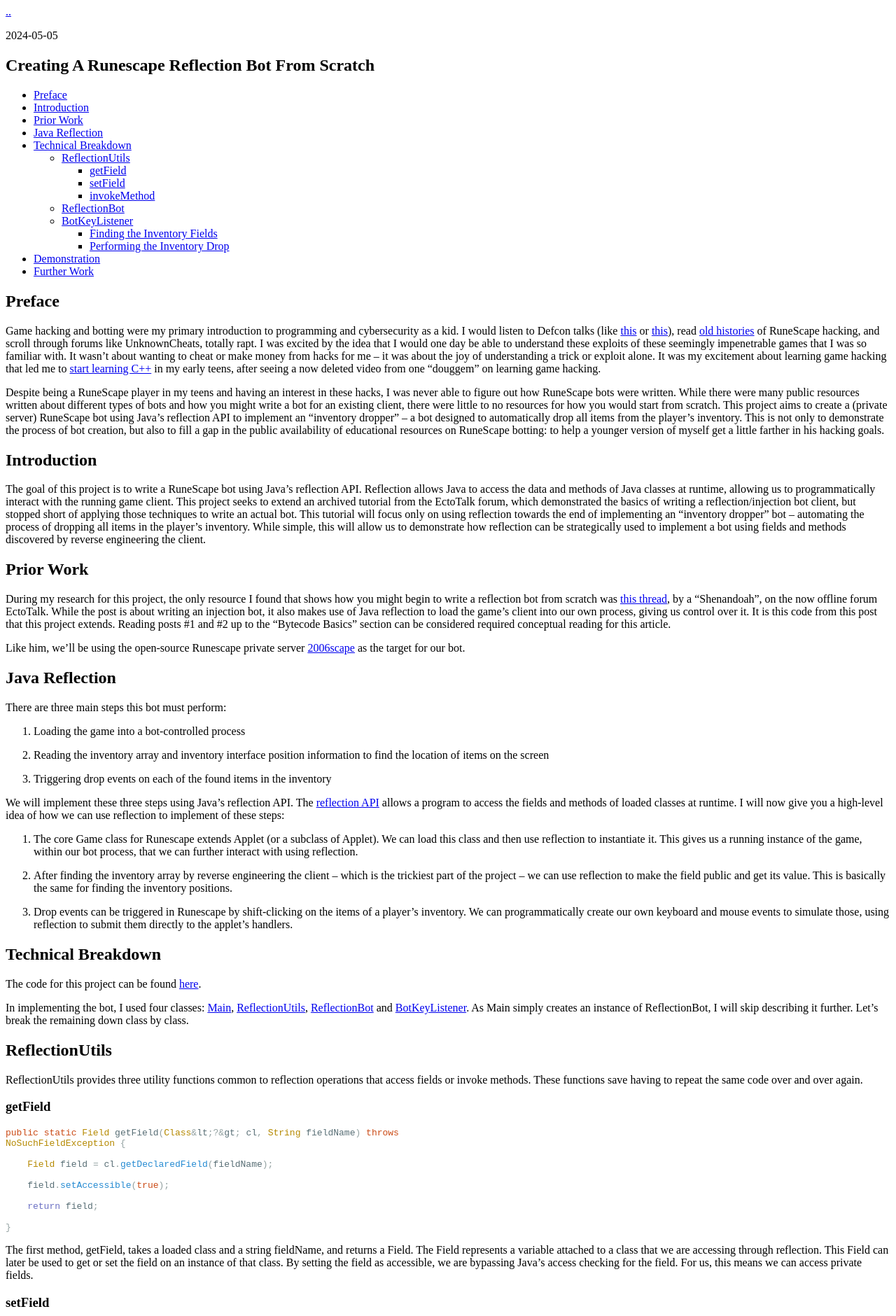
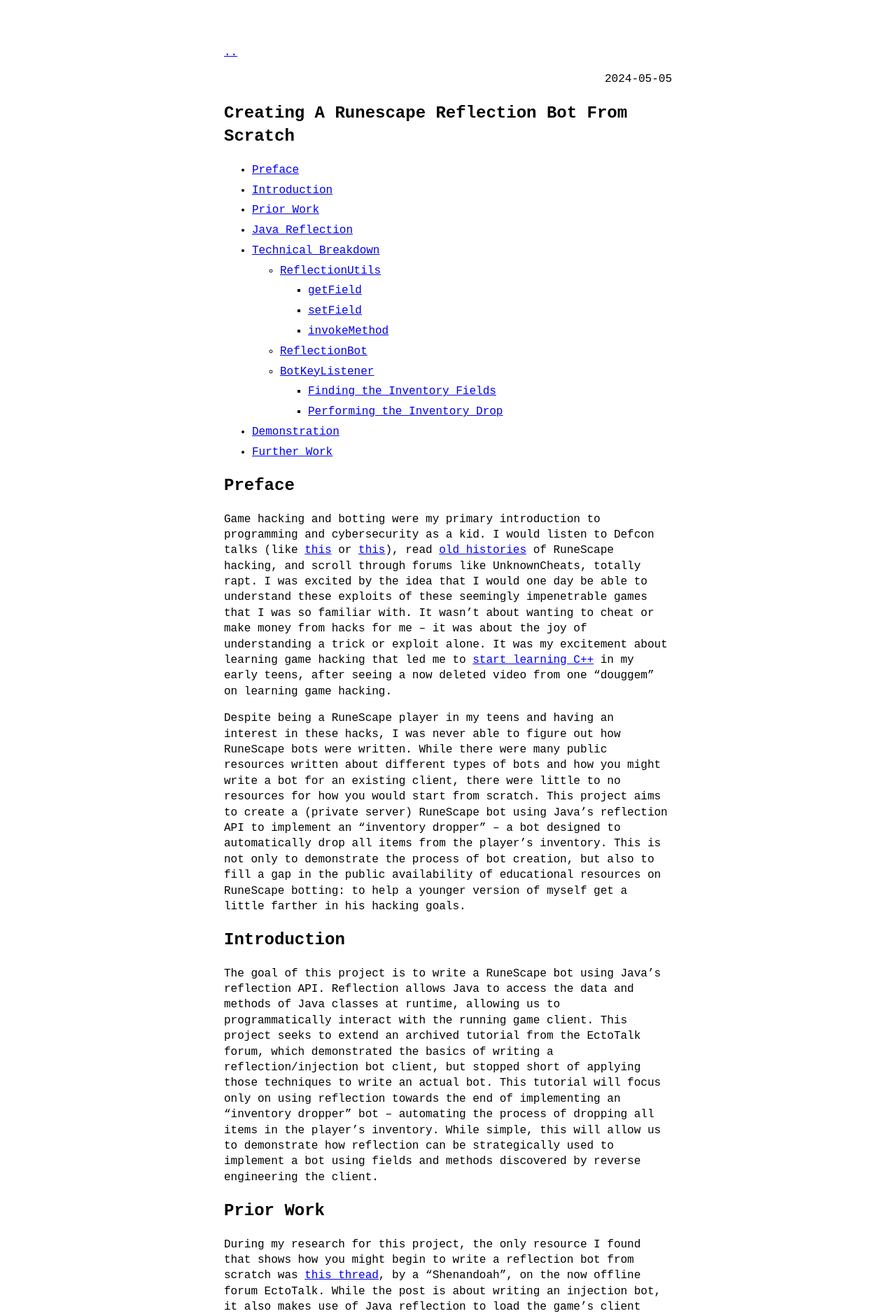
Before and after one commit to murdoch3/murdoch3.github.io, a Jekyll site: the page built from _posts/2024-05-05-Creating-a-RuneScape-Reflection-Bot-From-Scratch.md, in a window 1280 px wide. Shown: the top 1880 px of the page at 70% size. Built offline with Jekyll 4.4.1, drawn with Linux system fonts in a browser that asks for light colours; some of the changed text lies outside the part shown.

Commit message:
Have I got it?!

```diff
--- a/_includes/head.html
+++ b/_includes/head.html
@@ -15,6 +15,6 @@
   {%-feed_meta-%}
 
   <link rel="shortcut icon" type="image/x-icon" href="{{ site.favicon | relative_url }}" />
-  <!--<link rel="stylesheet" href="{{ "/assets/css/main.css" | relative_url }}" />-->
+  <link rel="stylesheet" href="{{ "/assets/css/main.css" | relative_url }}" />
   <link rel="stylesheet" href="{{ "/assets/css/syntax.css" | relative_url }}" />
 </head>
--- a/assets/css/main.scss
+++ b/assets/css/main.scss
@@ -1,91 +1,4 @@
-/* Dracula Theme v1.2.5
- *
- * https://github.com/zenorocha/dracula-theme
- *
- * Copyright 2016, All rights reserved
- *
- * Code licensed under the MIT license
- * http://zenorocha.mit-license.org
- *
- * @author Rob G <wowmotty@gmail.com>
- * @author Chris Bracco <chris@cbracco.me>
- * @author Zeno Rocha <hi@zenorocha.com>
- */
+---
+---
 
- .highlight .hll { background-color: #f1fa8c }
- .highlight  { background: #282a36; color: #f8f8f2 }
- .highlight .c { color: #6272a4 } /* Comment */
- .highlight .err { color: #f8f8f2 } /* Error */
- .highlight .g { color: #f8f8f2 } /* Generic */
- .highlight .k { color: #ff79c6 } /* Keyword */
- .highlight .l { color: #f8f8f2 } /* Literal */
- .highlight .n { color: #f8f8f2 } /* Name */
- .highlight .o { color: #ff79c6 } /* Operator */
- .highlight .x { color: #f8f8f2 } /* Other */
- .highlight .p { color: #f8f8f2 } /* Punctuation */
- .highlight .ch { color: #6272a4 } /* Comment.Hashbang */
- .highlight .cm { color: #6272a4 } /* Comment.Multiline */
- .highlight .cp { color: #ff79c6 } /* Comment.Preproc */
- .highlight .cpf { color: #6272a4 } /* Comment.PreprocFile */
- .highlight .c1 { color: #6272a4 } /* Comment.Single */
- .highlight .cs { color: #6272a4 } /* Comment.Special */
- .highlight .gd { color: #8b080b } /* Generic.Deleted */
- .highlight .ge { color: #f8f8f2; text-decoration: underline } /* Generic.Emph */
- .highlight .gr { color: #f8f8f2 } /* Generic.Error */
- .highlight .gh { color: #f8f8f2; font-weight: bold } /* Generic.Heading */
- .highlight .gi { color: #f8f8f2; font-weight: bold } /* Generic.Inserted */
- .highlight .go { color: #44475a } /* Generic.Output */
- .highlight .gp { color: #f8f8f2 } /* Generic.Prompt */
- .highlight .gs { color: #f8f8f2 } /* Generic.Strong */
- .highlight .gu { color: #f8f8f2; font-weight: bold } /* Generic.Subheading */
- .highlight .gt { color: #f8f8f2 } /* Generic.Traceback */
- .highlight .kc { color: #ff79c6 } /* Keyword.Constant */
- .highlight .kd { color: #8be9fd; font-style: italic } /* Keyword.Declaration */
- .highlight .kn { color: #ff79c6 } /* Keyword.Namespace */
- .highlight .kp { color: #ff79c6 } /* Keyword.Pseudo */
- .highlight .kr { color: #ff79c6 } /* Keyword.Reserved */
- .highlight .kt { color: #8be9fd } /* Keyword.Type */
- .highlight .ld { color: #f8f8f2 } /* Literal.Date */
- .highlight .m { color: #bd93f9 } /* Literal.Number */
- .highlight .s { color: #f1fa8c } /* Literal.String */
- .highlight .na { color: #50fa7b } /* Name.Attribute */
- .highlight .nb { color: #8be9fd; font-style: italic } /* Name.Builtin */
- .highlight .nc { color: #50fa7b } /* Name.Class */
- .highlight .no { color: #f8f8f2 } /* Name.Constant */
- .highlight .nd { color: #f8f8f2 } /* Name.Decorator */
- .highlight .ni { color: #f8f8f2 } /* Name.Entity */
- .highlight .ne { color: #f8f8f2 } /* Name.Exception */
- .highlight .nf { color: #50fa7b } /* Name.Function */
- .highlight .nl { color: #8be9fd; font-style: italic } /* Name.Label */
- .highlight .nn { color: #f8f8f2 } /* Name.Namespace */
- .highlight .nx { color: #f8f8f2 } /* Name.Other */
- .highlight .py { color: #f8f8f2 } /* Name.Property */
- .highlight .nt { color: #ff79c6 } /* Name.Tag */
- .highlight .nv { color: #8be9fd; font-style: italic } /* Name.Variable */
- .highlight .ow { color: #ff79c6 } /* Operator.Word */
- .highlight .w { color: #f8f8f2 } /* Text.Whitespace */
- .highlight .mb { color: #bd93f9 } /* Literal.Number.Bin */
- .highlight .mf { color: #bd93f9 } /* Literal.Number.Float */
- .highlight .mh { color: #bd93f9 } /* Literal.Number.Hex */
- .highlight .mi { color: #bd93f9 } /* Literal.Number.Integer */
- .highlight .mo { color: #bd93f9 } /* Literal.Number.Oct */
- .highlight .sa { color: #f1fa8c } /* Literal.String.Affix */
- .highlight .sb { color: #f1fa8c } /* Literal.String.Backtick */
- .highlight .sc { color: #f1fa8c } /* Literal.String.Char */
- .highlight .dl { color: #f1fa8c } /* Literal.String.Delimiter */
- .highlight .sd { color: #f1fa8c } /* Literal.String.Doc */
- .highlight .s2 { color: #f1fa8c } /* Literal.String.Double */
- .highlight .se { color: #f1fa8c } /* Literal.String.Escape */
- .highlight .sh { color: #f1fa8c } /* Literal.String.Heredoc */
- .highlight .si { color: #f1fa8c } /* Literal.String.Interpol */
- .highlight .sx { color: #f1fa8c } /* Literal.String.Other */
- .highlight .sr { color: #f1fa8c } /* Literal.String.Regex */
- .highlight .s1 { color: #f1fa8c } /* Literal.String.Single */
- .highlight .ss { color: #f1fa8c } /* Literal.String.Symbol */
- .highlight .bp { color: #f8f8f2; font-style: italic } /* Name.Builtin.Pseudo */
- .highlight .fm { color: #50fa7b } /* Name.Function.Magic */
- .highlight .vc { color: #8be9fd; font-style: italic } /* Name.Variable.Class */
- .highlight .vg { color: #8be9fd; font-style: italic } /* Name.Variable.Global */
- .highlight .vi { color: #8be9fd; font-style: italic } /* Name.Variable.Instance */
- .highlight .vm { color: #8be9fd; font-style: italic } /* Name.Variable.Magic */
- .highlight .il { color: #bd93f9 } /* Literal.Number.Integer.Long */
+@import "no-style-please";
```
